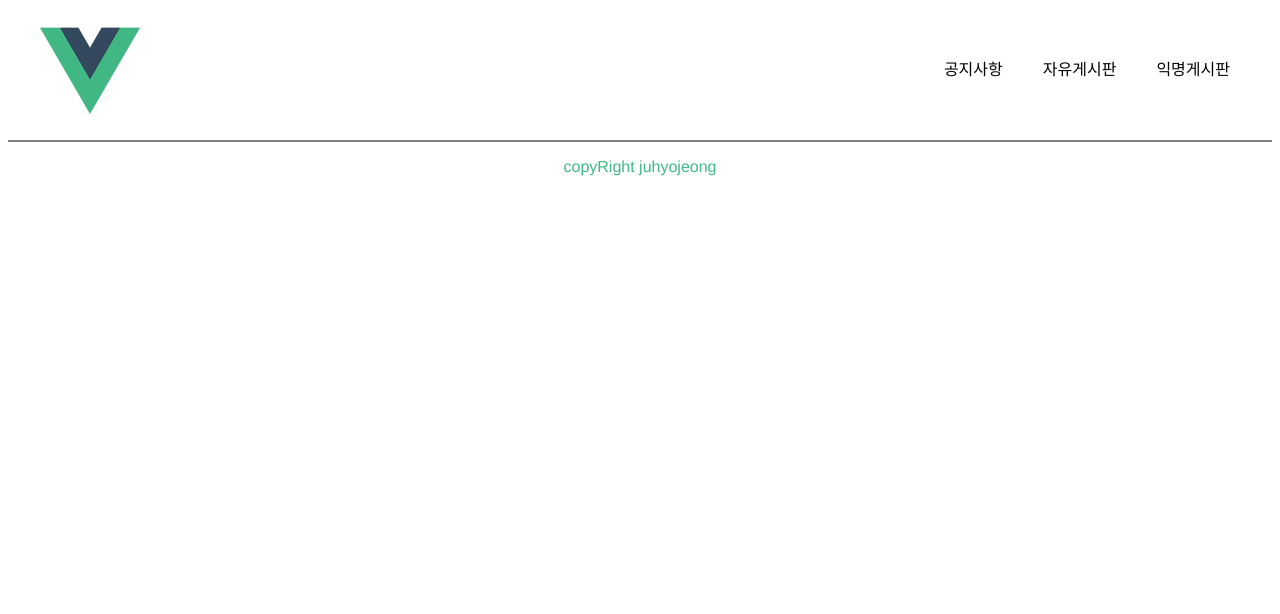
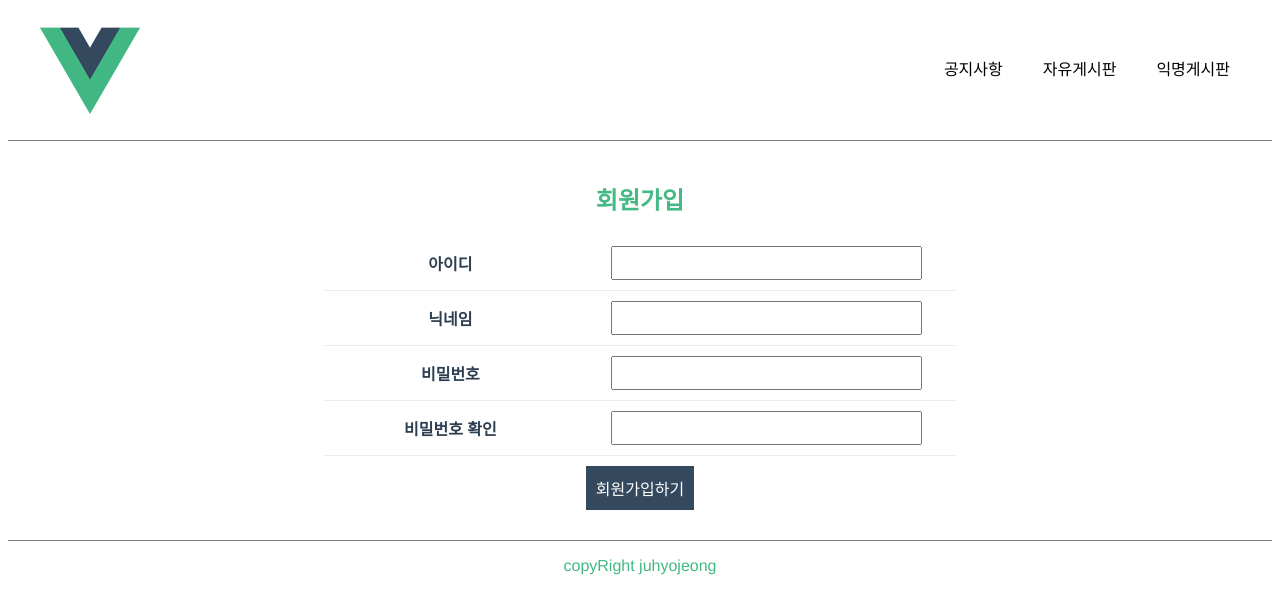
Before and after one commit to jhj2713/vue-board, a Vue app in the folder frontend/: page /signup in a window 1280 px wide. Shown: the top 614 px of the page. Built offline with nearby package versions, Linux system fonts and the light colour scheme.

Commit message:
Add: 로그인 및 회원가입 화면 구현

```diff
--- /dev/null
+++ b/frontend/src/components/user/Login.vue
@@ -0,0 +1,67 @@
+<template>
+  <div class="login-container">
+    <h2>로그인</h2>
+    <div class="login-form">
+      <form>
+        <table class="login-table">
+          <colgroup>
+            <col width="40%" />
+            <col width="*" />
+          </colgroup>
+          <tr>
+            <th>아이디</th>
+            <td><input type="text" v-model="title" ref="title" /></td>
+          </tr>
+          <tr>
+            <th>비밀번호</th>
+            <td><input type="password" v-model="password" ref="password" /></td>
+          </tr>
+        </table>
+      </form>
+    </div>
+    <div class="btn-wrap">
+      <p @click="goLogin" class="btn-login">로그인</p>
+    </div>
+  </div>
+</template>
+
+<script>
+export default {
+  data() {
+    return {
+      user_id: "",
+      password: "",
+    };
+  },
+  mounted() {},
+  methods: {
+    goLogin() {},
+  },
+};
+</script>
+
+<style>
+.login-container {
+  padding: 20px 25%;
+}
+.login-form {
+  padding: 30px;
+}
+.login-table th,
+.login-table td {
+  border-bottom: 1px solid #eee;
+}
+.login-table td {
+  padding: 10px;
+}
+.login-table td input {
+  width: 80%;
+  min-height: 30px;
+  padding: 0 10px;
+}
+.btn-login {
+  background: #35495e;
+  color: white;
+  padding: 10px;
+}
+</style>
--- /dev/null
+++ b/frontend/src/components/user/Signup.vue
@@ -0,0 +1,80 @@
+<template>
+  <div class="signup-container">
+    <h2>회원가입</h2>
+    <div>
+      <form>
+        <table class="signup-table">
+          <colgroup>
+            <col width="40%" />
+            <col width="*" />
+          </colgroup>
+          <tr>
+            <th>아이디</th>
+            <td><input type="text" v-model="title" ref="title" /></td>
+          </tr>
+          <tr>
+            <th>닉네임</th>
+            <td><input type="text" v-model="nickname" ref="nickname" /></td>
+          </tr>
+          <tr>
+            <th>비밀번호</th>
+            <td><input type="password" v-model="password" ref="password" /></td>
+          </tr>
+          <tr>
+            <th>비밀번호 확인</th>
+            <td>
+              <input
+                type="password"
+                v-model="password_confirm"
+                ref="password_confirm"
+              />
+            </td>
+          </tr>
+        </table>
+      </form>
+    </div>
+    <div class="btn-wrap">
+      <p @click="goSignup" class="btn-signup">회원가입하기</p>
+    </div>
+  </div>
+</template>
+
+<script>
+export default {
+  data() {
+    return {
+      user_id: "",
+      nickname: "",
+      password: "",
+      password_confirm: "",
+    };
+  },
+  mounted() {},
+  methods: {
+    goSignup() {},
+  },
+};
+</script>
+
+<style>
+.signup-container {
+  padding: 20px 25%;
+}
+.signup-table th,
+.signup-table td {
+  border-bottom: 1px solid #eee;
+}
+.signup-table td {
+  padding: 10px;
+}
+.signup-table td input {
+  width: 80%;
+  min-height: 30px;
+  padding: 0 10px;
+}
+.btn-signup {
+  background: #35495e;
+  color: white;
+  padding: 10px;
+}
+</style>
--- a/frontend/src/router/index.js
+++ b/frontend/src/router/index.js
@@ -3,6 +3,8 @@ import Main from "../components/Main.vue";
 import List from "../components/board/List.vue";
 import Write from "../components/Write.vue";
 import View from "../components/board/View.vue";
+import Signup from "../components/user/Signup.vue";
+import Login from "../components/user/Login.vue";
 
 const routes = [
   {
@@ -25,6 +27,12 @@ const routes = [
     name: "View",
     component: View,
   },
+  {
+    path: "/signup",
+    name: "Signup",
+    component: Signup,
+  },
+  { path: "/login", name: "Login", component: Login },
 ];
 
 const router = createRouter({
```
